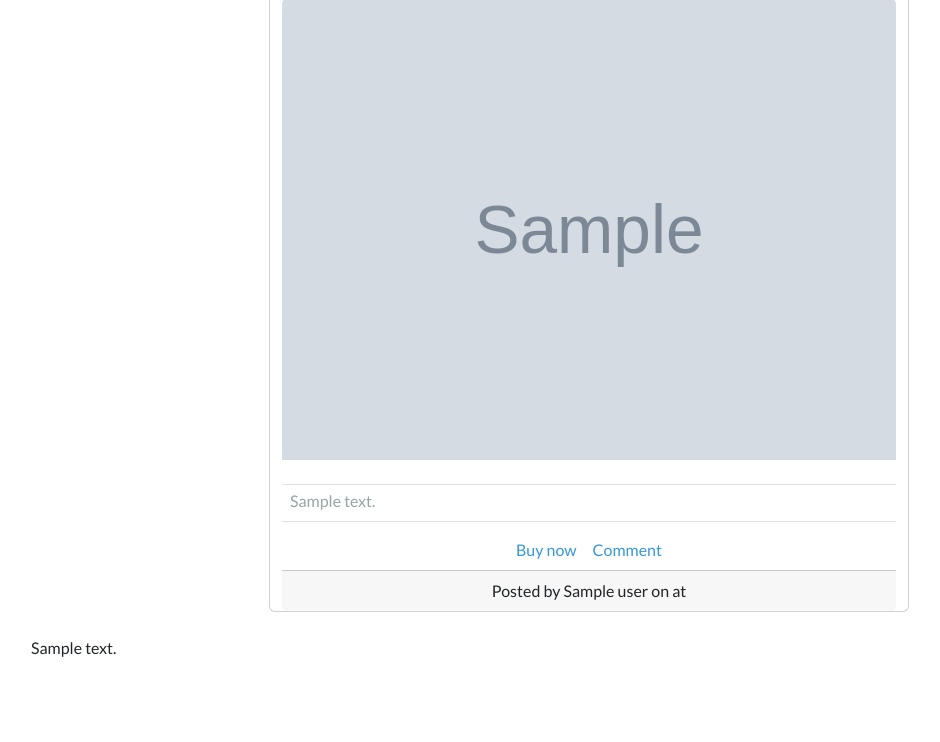
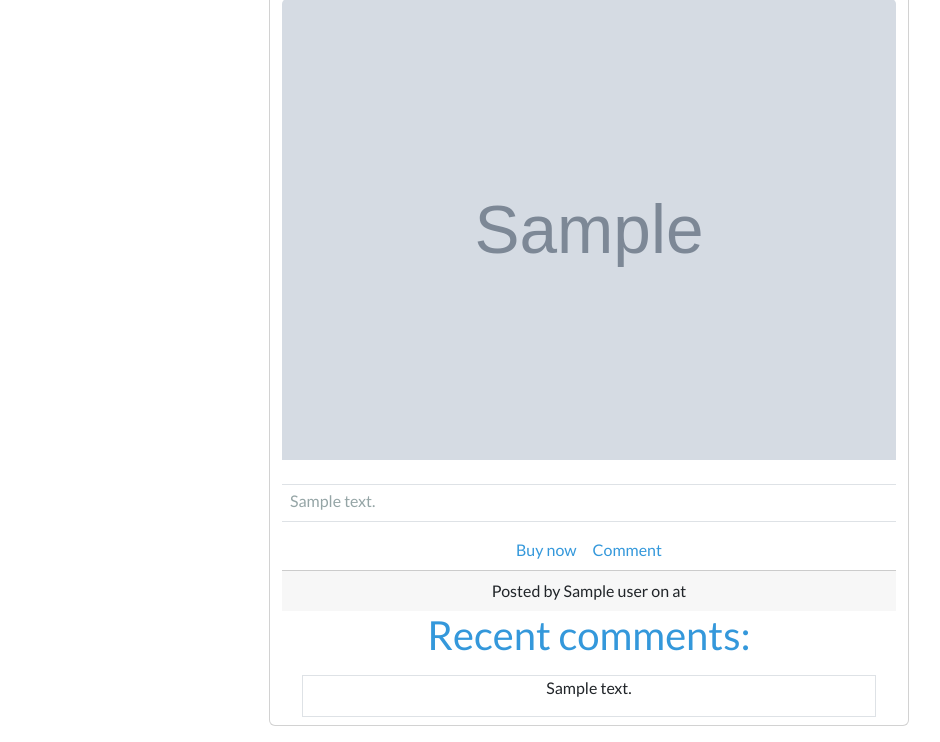
Before and after one commit to JoshMassa/melody-exchange, a Node project: template views/post.handlebars in a window 1280 px wide. Shown: the part 311-1053 px from the top of the page, without its empty margins (51-991 px from the left). Before the commit the page ends 968 px from the top, so only its background shows below. Run offline with Node 20 templates, Linux system fonts and the light colour scheme; the template is opened without the code that fills it: most values are stand-ins (such as "Sample title", 1, 10 or a date in 2020); grey boxes marked "Sample" are stand-in pictures; some libraries are stand-ins or nearby versions.

Commit message:
minor changes to styling on home, post, comments, and dashboard

```diff
--- a/views/home.handlebars
+++ b/views/home.handlebars
@@ -11,7 +11,7 @@
     <div class='container w-50 card mb-3 mt-3'>
       <h3 class='card-header text-success mt-2 d-flex justify-content-center'>Instrument for sale!</h3>
       <div class='card-body pb-0'>
-        <h5 class='card-title'><a
+        <h5 class='card-title text-center'><a
             href='/posts/{{post.id}}'
             class='post-link text-dark-emphasis fs-2 d-flex justify-content-center'
           >{{post.title}}</a>
--- a/views/post.handlebars
+++ b/views/post.handlebars
@@ -2,7 +2,7 @@
     <div class='container w-50 card mb-3 mt-3'>
       <h3 class='card-header text-success mt-2 d-flex justify-content-center'>Instrument for sale!</h3>
       <div class='card-body pb-0'>
-        <h5 class='card-title'><a
+        <h5 class='card-title text-center'><a
             href='/posts/{{post.id}}'
             class='post-link text-dark-emphasis fs-2 d-flex justify-content-center'
           >{{post.title}}</a>
@@ -36,8 +36,8 @@
             fill='#868e96'
           ></rect>
           <text
-            x='50%'
-            y='50%'
+            x='46%'
+            y='53%'
             text-anchor='middle'
             fill='#dee2e6'
             dy='.3em'
@@ -51,6 +51,7 @@
         <a href='#' class='card-link text-info text-decoration-none'>Buy now</a>
         <a href='#' id="comment-link" class='card-link text-info text-decoration-none'>Comment</a>
       </div>
+
       <div class='card-footer text-body-tertiary pb-2 d-flex justify-content-center'>
         Posted by
         {{post.user.name}}
@@ -59,37 +60,66 @@
         at
         {{format_time post.createdAt}}
       </div>
+
+            <div id='form-adjust' class="container">
+  <div class="row">
+      <h2 id="commentHeader" class="text-center text-info">Recent comments:</h2>
+      <div class="comments">
+        {{#each post.comments}}
+        <div class="comment text-center border m-2">
+            <p class="text-body-secondary">{{content}}</p>
+        </div>
+        {{/each}}
+      </div>
+  </div>
+
+  {{!-- I wanted to add a comment footer below --}}
+  {{!-- <div class='card-footer text-body-tertiary pb-2 d-flex justify-content-center'>
+        Posted by
+        {{post.user.comment}}
+        on
+        {{format_date comment.createdAt}}
+        at
+        {{format_time comment.createdAt}}
+      </div> --}}
+</div>
+
     </div>
 </div>
 
-<div id='form-adjust' class="container">
+{{!-- <div id='form-adjust' class="container">
   <div class="row">
-      <h2 id="commentHeader"></h2>
+      <h2 id="commentHeader" class="text-center">Comment:</h2>
       <div class="comments">
         {{#each post.comments}}
-        <div class="comment">
+        <div class="comment text-center">
             <p>{{content}}</p>
         </div>
         {{/each}}
       </div>
   </div>
-</div>
+</div> --}}
 
-
+<div class="container d-flex justify-content-center">
 <div class="comment-form-container">
-
     <form class="form comment-form" id="comment-form" style="display: none">
         <div class="form-group">
             <h2 id="commentFormHeader">
-                <label for="comment">Comment</label>
+              <label for="comment" class="form-label mt-4 text-dark">Add Comment:</label>
+                {{!-- <label for="comment" class="text-dark">Comment</label> --}}
             </h2>
+            <div>
+      {{!-- <label for="exampleTextarea" class="form-label mt-4">Example textarea</label> --}}
+      <textarea class="form-control" id="comment" type="text" rows="3"></textarea>
+    {{!-- </div>
             <textarea class="form-input" rows="5" type="text" id="comment"></textarea>
-        </div>
+        </div> --}}
         <div class="form-group">
             <button class="btn btn-dark" id="comment-form-button" type="submit">Submit</button>
         </div>
     </form>
 </div>
+</div>
 
 
 <script src="/js/comment.js"></script>
```
Also changed, not shown: views/dashboard.handlebars (+5 -5 lines), 3 other files.
